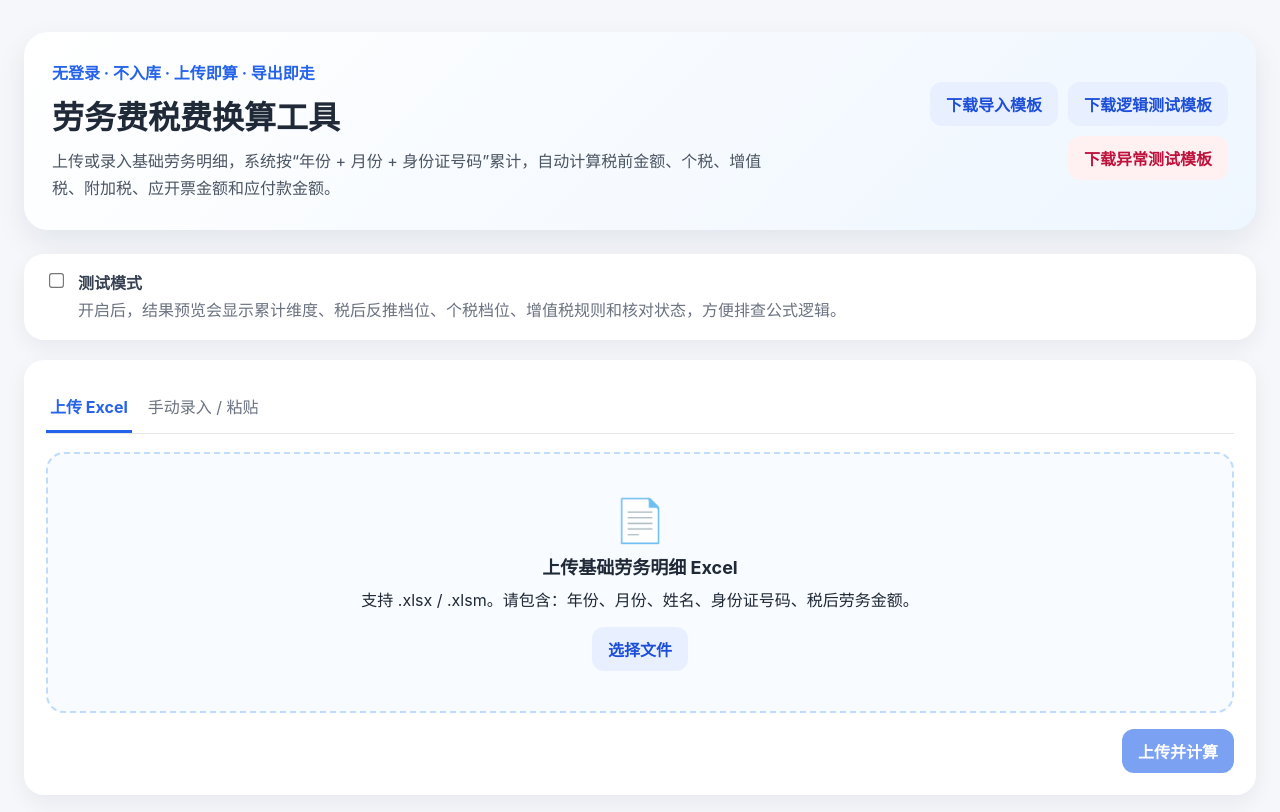
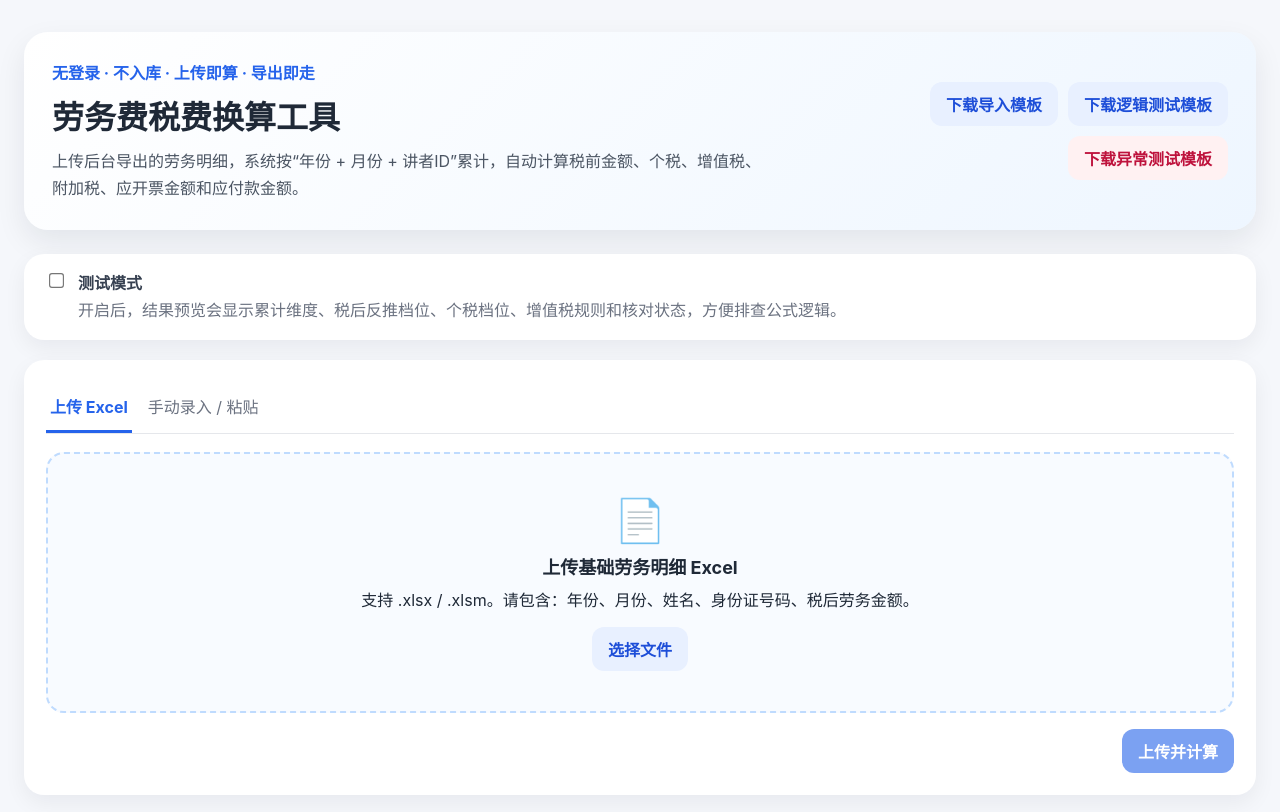
Before and after one commit to sdwurg180507280211/labor-tax-tool, a Vue app in the folder frontend/: page / in a window 1280 px wide. Shown: the top 812 px of the page. Built offline with nearby package versions, Linux system fonts and the light colour scheme; no server answers.

Commit message:
feat: describe speaker ID cumulative rule in UI

```diff
--- a/frontend/src/views/LaborTaxTool.vue
+++ b/frontend/src/views/LaborTaxTool.vue
@@ -4,7 +4,7 @@
       <div>
         <p class="eyebrow">无登录 · 不入库 · 上传即算 · 导出即走</p>
         <h1>劳务费税费换算工具</h1>
-        <p class="desc">上传或录入基础劳务明细，系统按“年份 + 月份 + 身份证号码”累计，自动计算税前金额、个税、增值税、附加税、应开票金额和应付款金额。</p>
+        <p class="desc">上传后台导出的劳务明细，系统按“年份 + 月份 + 讲者ID”累计，自动计算税前金额、个税、增值税、附加税、应开票金额和应付款金额。</p>
       </div>
       <div class="template-actions">
         <button class="secondary" @click="handleDownloadTemplate">下载导入模板</button>
```
